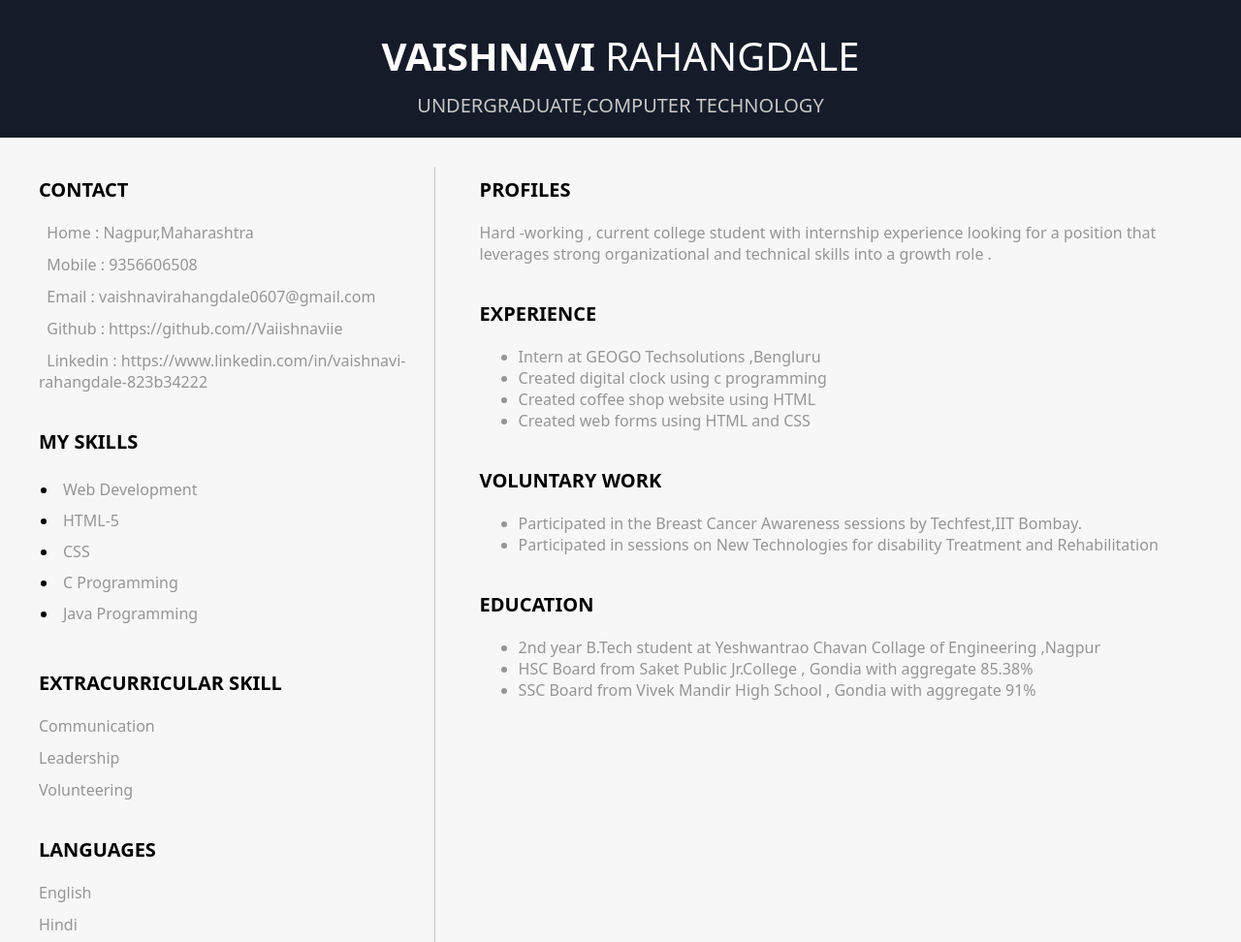
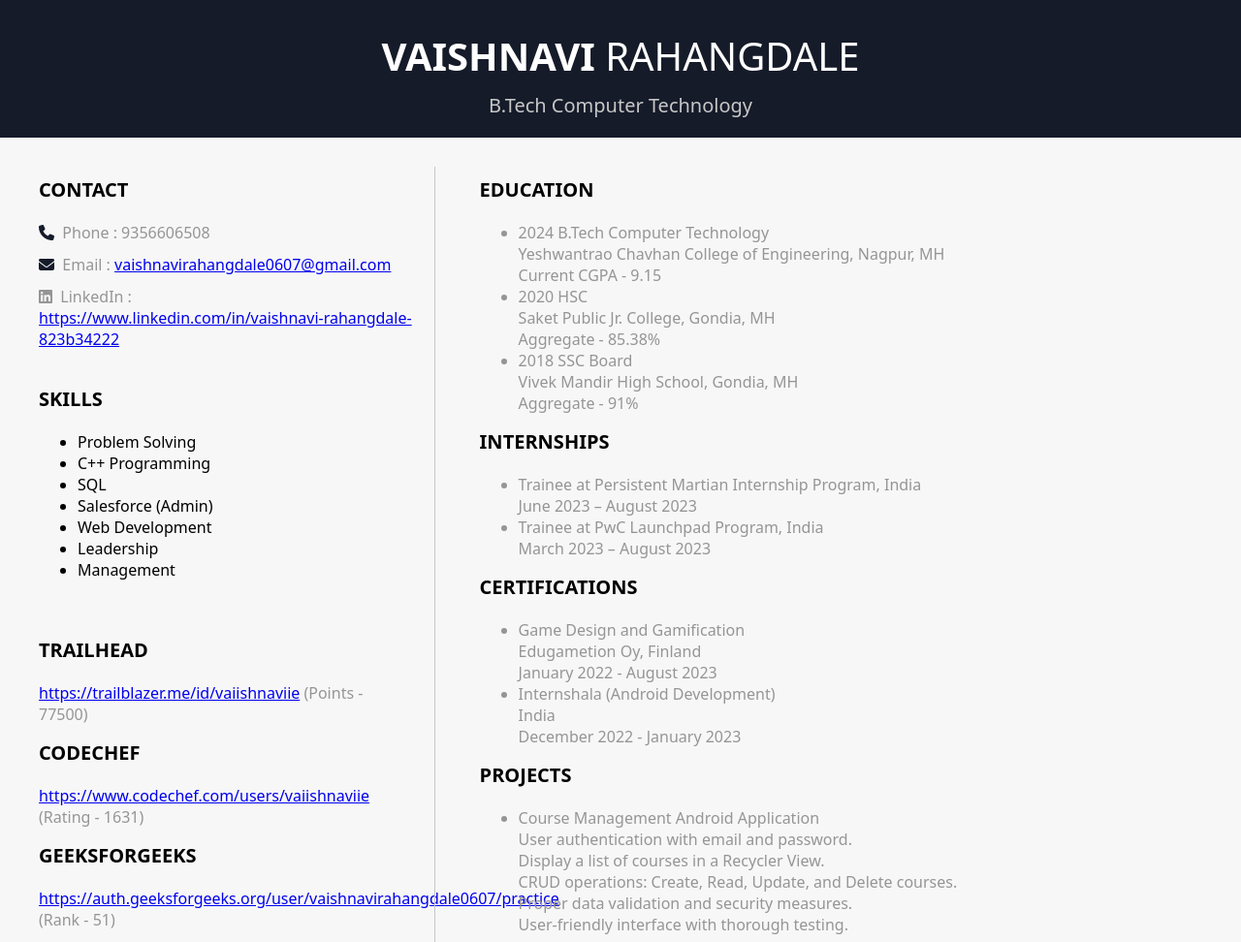
Before and after one commit to Vaiishnaviie/My_resume.github.io, a plain HTML site: page index.html in a window 1280 px wide. Shown: the top 972 px of the page at 97% size. Drawn offline with Linux system fonts and the light colour scheme.

Commit message:
index.html

```diff
--- a/index.html
+++ b/index.html
@@ -1,79 +1,80 @@
-<DOCTYPE html>
+<!DOCTYPE html>
 <html lang="en">
 <head>
-	<meta cahrset="UTF-8">
+    <meta charset="UTF-8">
     <title>Resume Design</title>
-	<link rel="stylesheet" href="style.css" href="https://cdnjs.cloudflare.com/ajax/libs/ font-awesome/4.7.0/css/font-awesome.min.css">
-	<script src="htps://kit.fontawesome.com/b99e675b6e.js"></script>
+    <link rel="stylesheet" href="style.css">
+    <link rel="stylesheet" href="https://cdnjs.cloudflare.com/ajax/libs/font-awesome/4.7.0/css/font-awesome.min.css">
+    <script src="https://kit.fontawesome.com/b99e675b6e.js"></script>
 </head>
 <body>
     <div class="top-section">
-		<p class="p1">VAISHNAVI <SPAN> RAHANGDALE</SPAN></p>
-		<p class="p2">UNDERGRADUATE,COMPUTER TECHNOLOGY</p>
+        <p class="p1">VAISHNAVI <span>RAHANGDALE</span></p>
+        <p class="p2">B.Tech Computer Technology</p>
     </div>
     <div class="clearfix"></div>
     <div class="col-div-4">
         <div class="content-box" style="padding-left: 40px;">
             <p class="head">Contact</p>
-			<p class="p3"></i>&nbsp;&nbsp;Home  : Nagpur,Maharashtra</p>
-			<p class="p3"></i>&nbsp;&nbsp;Mobile  : 9356606508</p>
-			<p class="p3"></i>&nbsp;&nbsp;Email  : vaishnavirahangdale0607@gmail.com</p>
-			<p class="p3"></i>&nbsp;&nbsp;Github  : https://github.com//Vaiishnaviie</p>
-			<p class="p3"></i>&nbsp;&nbsp;Linkedin  : https://www.linkedin.com/in/vaishnavi-<br>rahangdale-823b34222</p>
-
-
+            <p class="p3"><i class="fa fa-phone"></i>&nbsp;&nbsp;Phone  : 9356606508</p>
+            <p class="p3"><i class="fa fa-envelope"></i>&nbsp;&nbsp;Email  : <a href="mailto:vaishnavirahangdale0607@gmail.com">vaishnavirahangdale0607@gmail.com</a></p>
+            <p class="p3"><i class="fab fa-linkedin"></i>&nbsp;&nbsp;LinkedIn  : <a href="https://www.linkedin.com/in/vaishnavi-rahangdale-823b34222" target="_blank">https://www.linkedin.com/in/vaishnavi-rahangdale-823b34222</a></p>
 
             <br/>
-			<p class="head">My Skills</p>
+            <p class="head">Skills</p>
             <ul class="Skills">
+                <li><span>Problem Solving</span></li>
+                <li><span>C++ Programming</span></li>
+                <li><span>SQL</span></li>
+                <li><span>Salesforce (Admin)</span></li>
                 <li><span>Web Development</span></li>
-				<li><span>HTML-5</span></li>
-				<li><span>CSS</span></li>
-				<li><span>C Programming</span></li>
-				<li><span>Java Programming</span></li>
+                <li><span>Leadership</span></li>
+                <li><span>Management</span></li>
             </ul>
+
             <br/>
-			<p class="head">Extracurricular skill</p>
-			<p class="p3">Communication</p>
-			<p class="p3">Leadership</p>
-			<p class="p3">Volunteering</p>
+            <p class="head">Trailhead</p>
+            <p class="p3"><a href="https://trailblazer.me/id/vaiishnaviie" target="_blank">https://trailblazer.me/id/vaiishnaviie</a> (Points - 77500)</p>
+
+            <p class="head">CodeChef</p>
+            <p class="p3"><a href="https://www.codechef.com/users/vaiishnaviie" target="_blank">https://www.codechef.com/users/vaiishnaviie</a> (Rating - 1631)</p>
+
+            <p class="head">GeeksforGeeks</p>
+            <p class="p3"><a href="https://auth.geeksforgeeks.org/user/vaishnavirahangdale0607/practice" target="_blank">https://auth.geeksforgeeks.org/user/vaishnavirahangdale0607/practice</a> (Rank - 51)</p>
+
             <br/>
             <p class="head">Languages</p>
-			<p class="p3">English</p>
-			<p class="p3">Hindi</p>
-
+            <p class="p3">English, Hindi, German (Basic)</p>
         </div>
     </div>
     <div class="line"></div>
     <div class="col-div-8">
         <div class="content-box">
-			<p class="head">Profiles</p>
-			<p class="p3" style="font-size: 14 px;"> Hard -working , current college student with internship experience looking for a position that leverages strong organizational and technical skills into a growth role .</p>
-			<br/>
-			<p class="head">Experience</p>
-			<ul class="p3">
-				<li><span>Intern at GEOGO Techsolutions ,Bengluru</span></li>
-				<li><span>Created digital clock using c programming</span></li>
-				<li><span>Created coffee shop website using HTML</span></li>
-				<li><span>Created web forms using HTML and CSS</span></li>
-				</ul>
-				<br/>
-				<p class="head">Voluntary Work</p>
-				<ul class="p3">
-					<li><span>Participated in the Breast Cancer Awareness sessions by Techfest,IIT Bombay.</span></li>
-					<li><span>Participated in sessions on New Technologies for disability Treatment and Rehabilitation</span></li>
-				</ul>
-				<br/>
             <p class="head">Education</p>
             <ul class="p3">
-					<li><span>2nd year B.Tech student at Yeshwantrao Chavan Collage of Engineering ,Nagpur</span></li>
-					<li><span>HSC Board from Saket Public Jr.College , Gondia with aggregate 85.38%</span></li>
-					<li><span>SSC Board from Vivek Mandir High School , Gondia with aggregate 91%</span></li>
-
+                <li><span>2024 B.Tech Computer Technology</span><br>Yeshwantrao Chavhan College of Engineering, Nagpur, MH<br>Current CGPA - 9.15</li>
+                <li><span>2020 HSC</span><br>Saket Public Jr. College, Gondia, MH<br>Aggregate - 85.38%</li>
+                <li><span>2018 SSC Board</span><br>Vivek Mandir High School, Gondia, MH<br>Aggregate - 91%</li>
             </ul>
 
+            <p class="head">Internships</p>
+            <ul class="p3">
+                <li><span>Trainee at Persistent Martian Internship Program, India</span><br>June 2023 – August 2023</li>
+                <li><span>Trainee at PwC Launchpad Program, India</span><br>March 2023 – August 2023</li>
+            </ul>
 
+            <p class="head">Certifications</p>
+            <ul class="p3">
+                <li><span>Game Design and Gamification</span><br>Edugametion Oy, Finland<br>January 2022 - August 2023</li>
+                <li><span>Internshala (Android Development)</span><br>India<br>December 2022 - January 2023</li>
+            </ul>
 
+            <p class="head">Projects</p>
+            <ul class="p3">
+                <li><span>Course Management Android Application</span><br>User authentication with email and password.<br>Display a list of courses in a Recycler View.<br>CRUD operations: Create, Read, Update, and Delete courses.<br>Proper data validation and security measures.<br>User-friendly interface with thorough testing.</li>
+                <br>
+                <li><span>Online Shopping Salesforce Application</span><br>User and Customer Management<br>Product Catalog<br>Email Alerts<br>Billing Automation<br>Dashboard Analytics</li>
+            </ul>
         </div>
     </div>
 </body>
```
Lines whose indentation alone changed are shown as unchanged.
